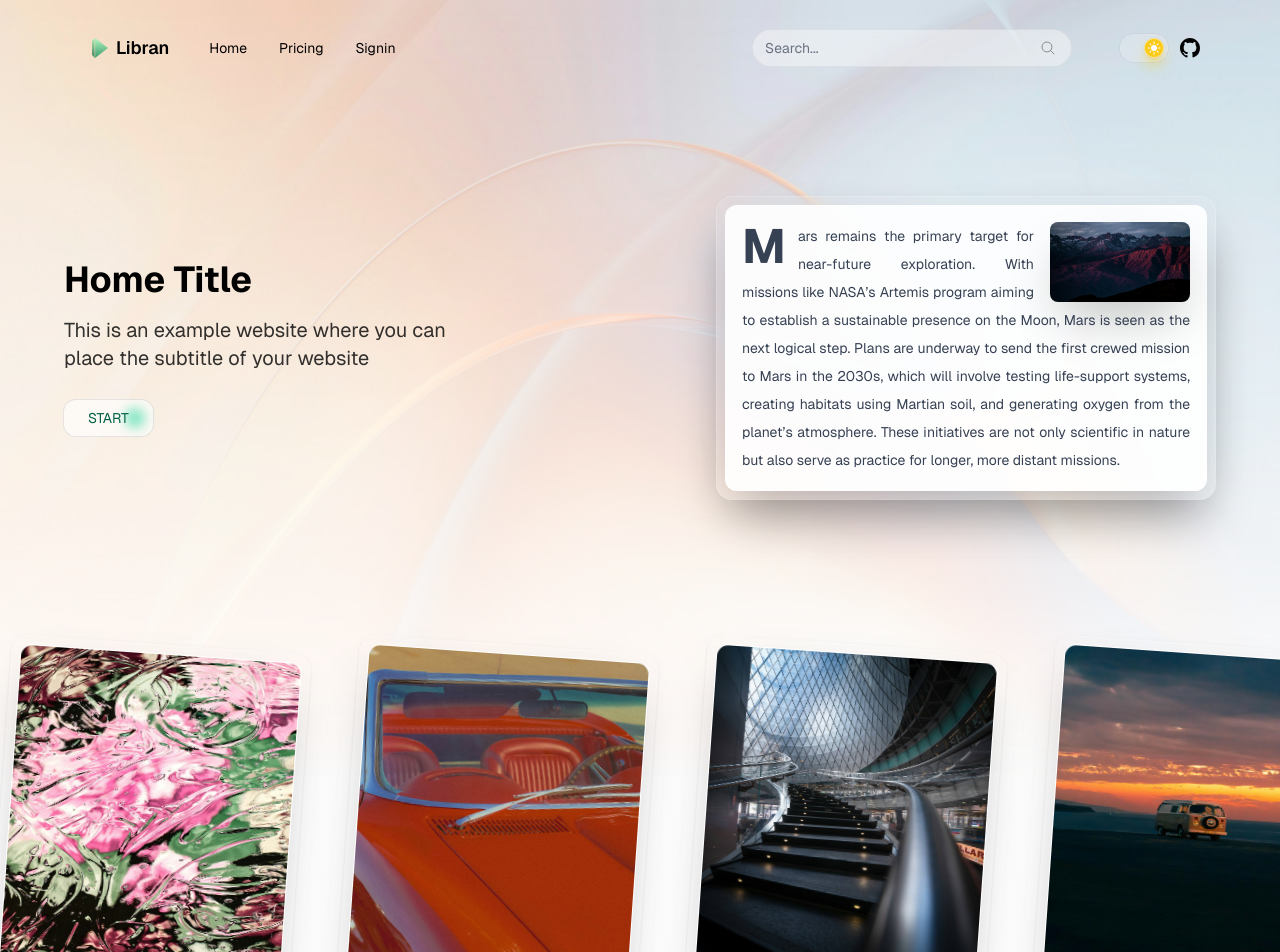
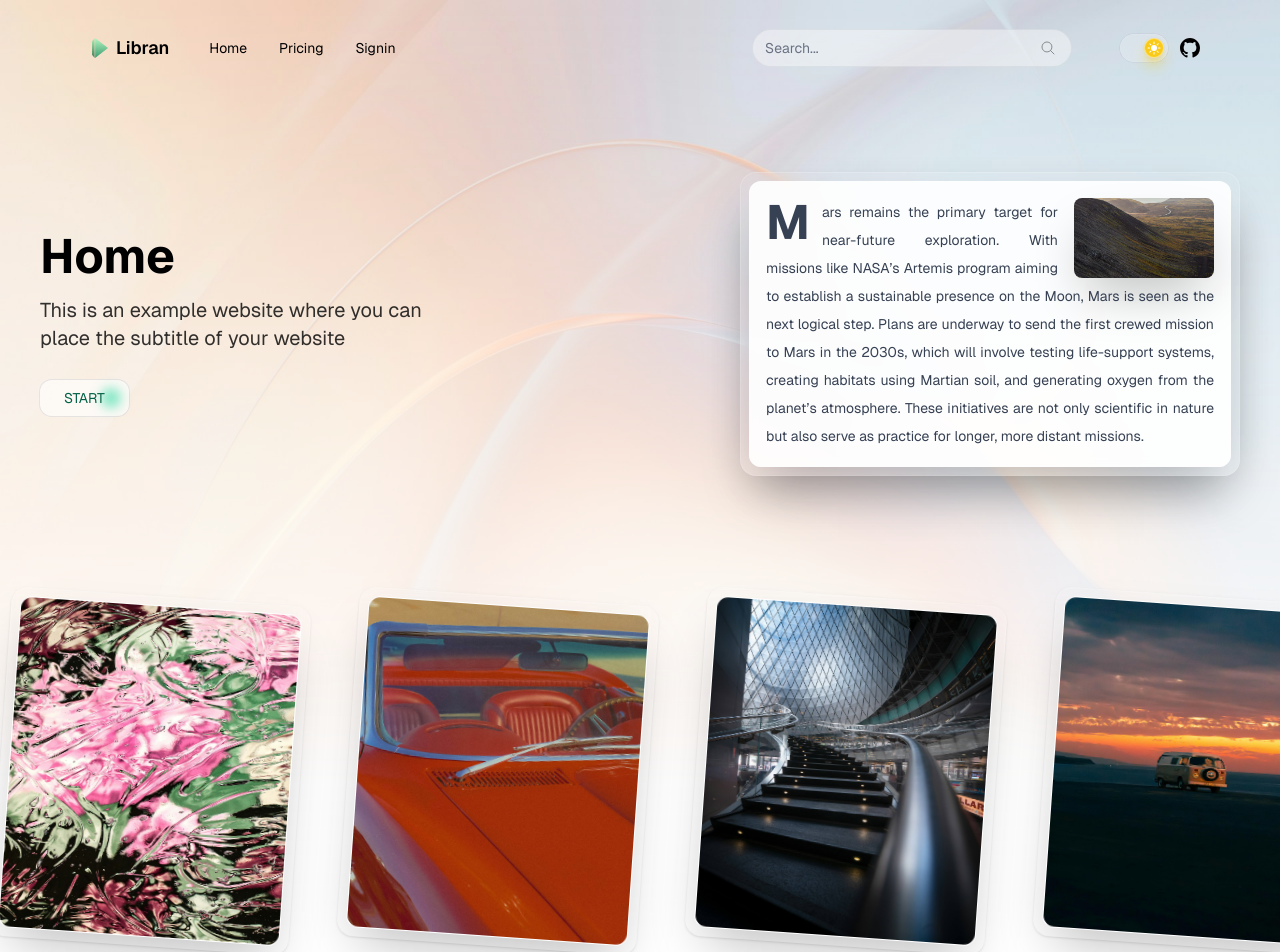
Before and after one commit to jianhuagao/Libran, a Next.js app: page / in a window 1280 px wide. Shown: the top 952 px of the page. Built offline with nearby package versions, Linux system fonts and the light colour scheme.

Commit message:
💄 更新BannerBetween和PictureWall组件的样式，优化CenterContent组件以支持自定义类名

```diff
--- a/src/components/partials/Banners/BannerBetween/index.tsx
+++ b/src/components/partials/Banners/BannerBetween/index.tsx
@@ -3,9 +3,9 @@ import AnimatedShow from '@/components/ui/motions/AnimatedShow';
 
 export default function BannerBetween() {
   return (
-    <div className="flex items-center flex-col gap-12 lg:gap-2 lg:flex-row justify-between">
+    <div className="flex flex-col items-center justify-between gap-12 lg:flex-row lg:gap-2">
       <AnimatedShow inViewShow className="flex flex-col items-start gap-4">
-        <h1 className="text-4xl font-bold">Home Title</h1>
+        <h1 className="text-5xl font-bold">Home</h1>
         <h3 className="mb-3 max-w-96 text-xl opacity-80">
           This is an example website where you can place the subtitle of your website
         </h3>
@@ -25,7 +25,7 @@ export default function BannerBetween() {
             <Image
               width={140}
               height={80}
-              src="/img/wallpaper/w1.jpg"
+              src="/img/wallpaper/c8.jpg"
               className="float-right ml-4 h-[80px] w-[140px] rounded-lg object-cover shadow-2xl"
               alt=""
             />
--- a/src/components/partials/PictureWall/index.tsx
+++ b/src/components/partials/PictureWall/index.tsx
@@ -2,9 +2,9 @@ import Image from 'next/image';
 
 export default function PictureWall() {
   return (
-    <div className="hiddenScrollbar flex items-center gap-12 overflow-scroll py-20">
+    <div className="hiddenScrollbar flex max-w-screen items-center gap-12 overflow-scroll py-20">
       {[1, 2, 3, 4, 5, 6, 7, 8].map(item => (
-        <div key={item} className="rotate-4 hover:rotate-0 hover:scale-105 transition-transform">
+        <div key={item} className="rotate-4 transition-transform duration-700 ease-in-out hover:scale-105 hover:rotate-0">
           <div className="h-[350px] w-[300px] rounded-2xl border border-white/20 bg-white/5 p-2 shadow backdrop-blur dark:bg-black/10">
             <div className="relative flex h-full w-full flex-col gap-1 overflow-hidden rounded-xl border border-white/10 bg-white/90 p-4 shadow-2xl dark:bg-black/80">
               <Image fill src={`/img/wallpaper/c${item}.jpg`} alt="" />
--- a/src/components/ui/CenterContent/index.tsx
+++ b/src/components/ui/CenterContent/index.tsx
@@ -1,5 +1,6 @@
+import clsx from 'clsx';
 import { ReactNode } from 'react';
 
-export default function CenterContent({ children }: { children: ReactNode }) {
-  return <div className="mx-auto mt-9 flex max-w-7xl flex-col p-5 sm:p-16">{children}</div>;
+export default function CenterContent({ children, className }: { children: ReactNode; className?: string }) {
+  return <div className={clsx('mx-auto mt-9 max-w-7xl p-3 sm:p-10', className)}>{children}</div>;
 }
```
